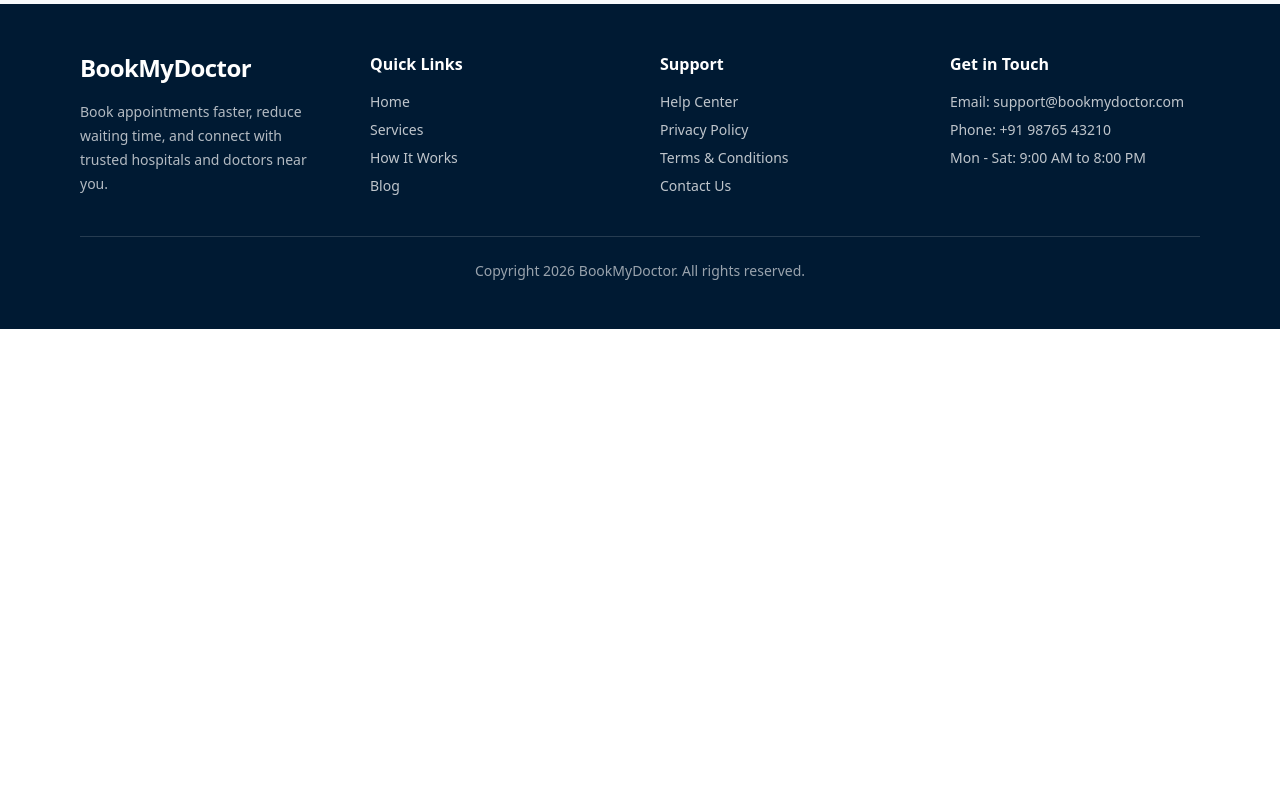
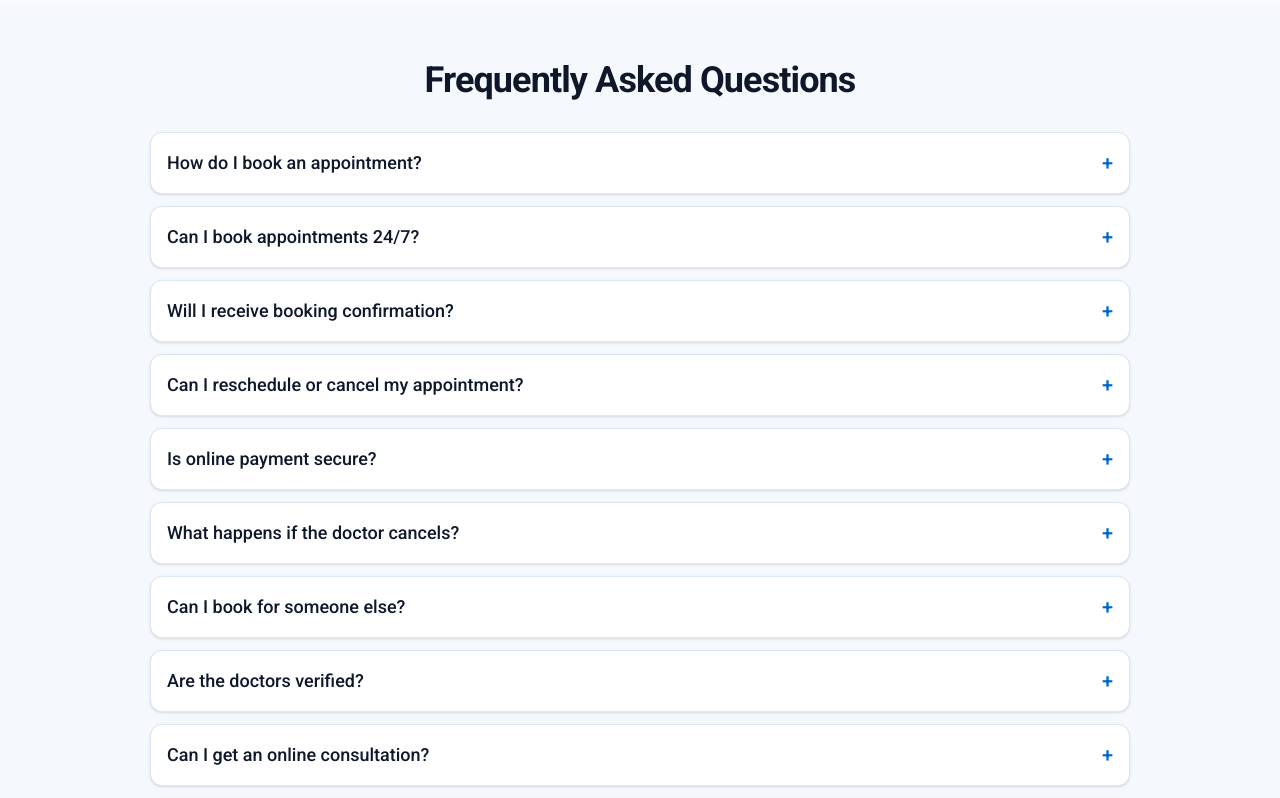
Before and after one commit to Altusd2d/appointoHealth, a Next.js app: page / in a window 1280 px wide. Shown: the part 3440-4238 px from the top of the page. Before the commit the page ends 3769 px from the top, so only its background shows below. Built offline with nearby package versions, Linux system fonts and the light colour scheme.

Commit message:
faq section

```diff
--- a/src/app/page.tsx
+++ b/src/app/page.tsx
@@ -4,6 +4,7 @@ import HospitalSearch from "./hospital/page";
 import Process from "@/components/process/process";
 import BlogPage from "./blog/page";
 import { Roboto } from "next/font/google";
+import Faq from "@/components/faq/faq";
 const roboto = Roboto({
   variable: "--font-roboto",
   subsets: ["latin"],
@@ -17,6 +18,7 @@ export default function Home() {
       <Process />
       <HospitalSearch/>
       <BlogPage/>
+      <Faq/>
     </div>
   );
 }
--- /dev/null
+++ b/src/components/faq/faq.tsx
@@ -0,0 +1,85 @@
+const faqItems = [
+  {
+    question: "How do I book an appointment?",
+    answer:
+      "You can search for a doctor by specialization, hospital, or location. Select your preferred time slot and confirm your booking online within seconds.",
+  },
+  {
+    question: "Can I book appointments 24/7?",
+    answer: "Yes. Our platform allows you to book appointments anytime, including weekends and holidays.",
+  },
+  {
+    question: "Will I receive booking confirmation?",
+    answer: "Yes. Once your appointment is confirmed, you will receive confirmation via SMS, email, or WhatsApp.",
+  },
+  {
+    question: "Can I reschedule or cancel my appointment?",
+    answer:
+      "Yes. You can reschedule or cancel appointments directly from your dashboard before the cancellation deadline.",
+  },
+  {
+    question: "Is online payment secure?",
+    answer:
+      "Absolutely. All payments are processed through secure, encrypted payment gateways to ensure complete safety of your transaction.",
+  },
+  {
+    question: "What happens if the doctor cancels?",
+    answer:
+      "If a doctor cancels your appointment, you will be notified immediately and can either reschedule or request a full refund.",
+  },
+  {
+    question: "Can I book for someone else?",
+    answer:
+      "Yes. You can book appointments for family members by entering their details during booking.",
+  },
+  {
+    question: "Are the doctors verified?",
+    answer:
+      "All listed doctors are verified professionals with valid certifications and experience.",
+  },
+  {
+    question: "Can I get an online consultation?",
+    answer:
+      "Yes. Selected doctors offer video consultations. You can filter doctors by the \"Online Consultation\" option.",
+  },
+  {
+    question: "How early should I arrive for my appointment?",
+    answer: "We recommend arriving at least 10-15 minutes before your scheduled appointment time.",
+  },
+  {
+    question: "What if I miss my appointment?",
+    answer:
+      "Missed appointments may not be eligible for refund depending on clinic policy. Please check cancellation terms while booking.",
+  },
+];
+
+export default function Faq() {
+  return (
+    <section id="faq" className="bg-[#f5f8fc] px-4 py-12 sm:px-6 md:px-10 lg:px-16">
+      <div className="mx-auto w-full max-w-[980px]">
+        <div className="mb-8 text-center">
+          {/* <p className="text-sm font-semibold uppercase tracking-[0.2em] text-[#0066cc]">Support</p> */}
+          <h2 className="mt-2 text-3xl font-semibold tracking-tight text-[#0f172a] sm:text-4xl">
+            Frequently Asked Questions
+          </h2>
+        </div>
+
+        <div className="space-y-3">
+          {faqItems.map((item) => (
+            <details
+              key={item.question}
+              className="group rounded-xl border border-[#dbe7f5] bg-white p-4 shadow-sm transition hover:border-[#9ec6ef]"
+
+            >
+              <summary className="flex cursor-pointer list-none items-center justify-between gap-3 text-left text-base font-medium text-[#0f172a] sm:text-lg">
+                <span>{item.question}</span>
+                <span className="text-xl leading-none text-[#0066cc] transition group-open:rotate-45">+</span>
+              </summary>
+              <p className="pt-3 text-sm leading-6 text-[#475569] sm:text-base">{item.answer}</p>
+            </details>
+          ))}
+        </div>
+      </div>
+    </section>
+  );
+}
```
